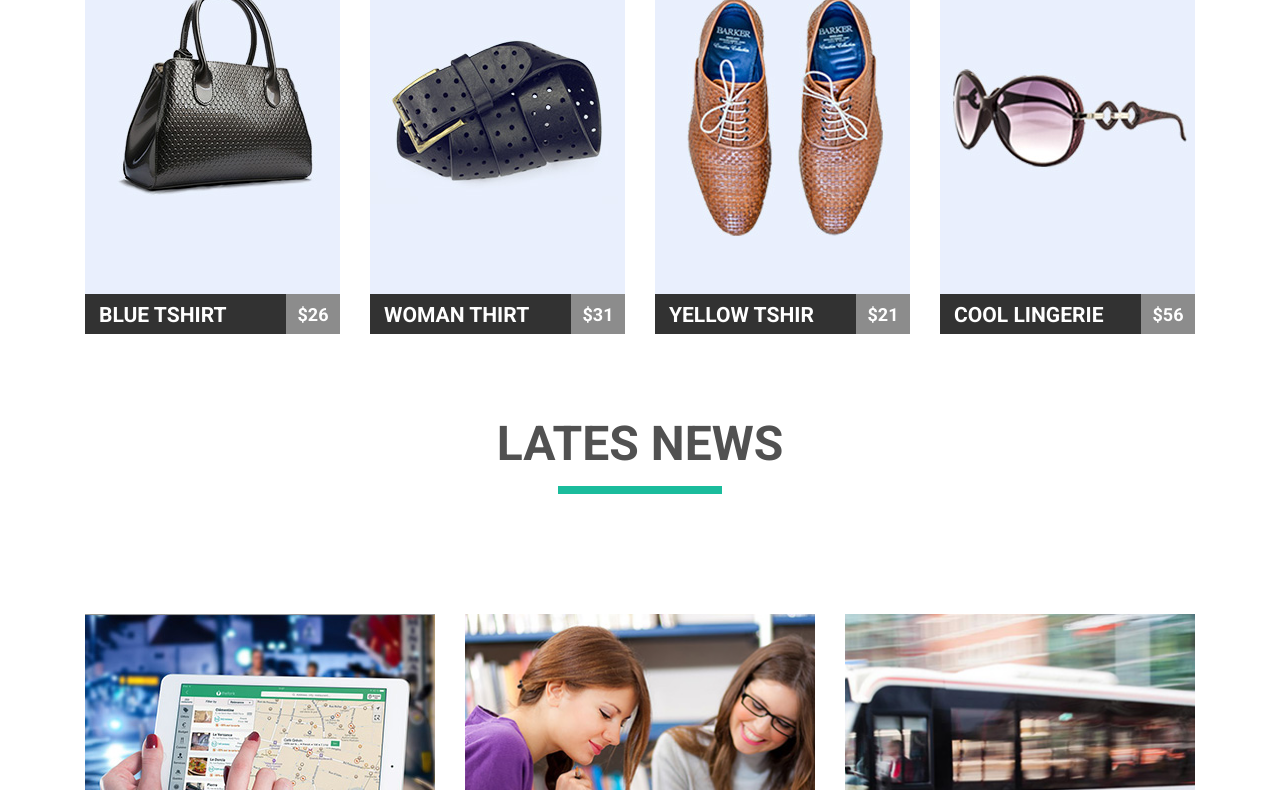
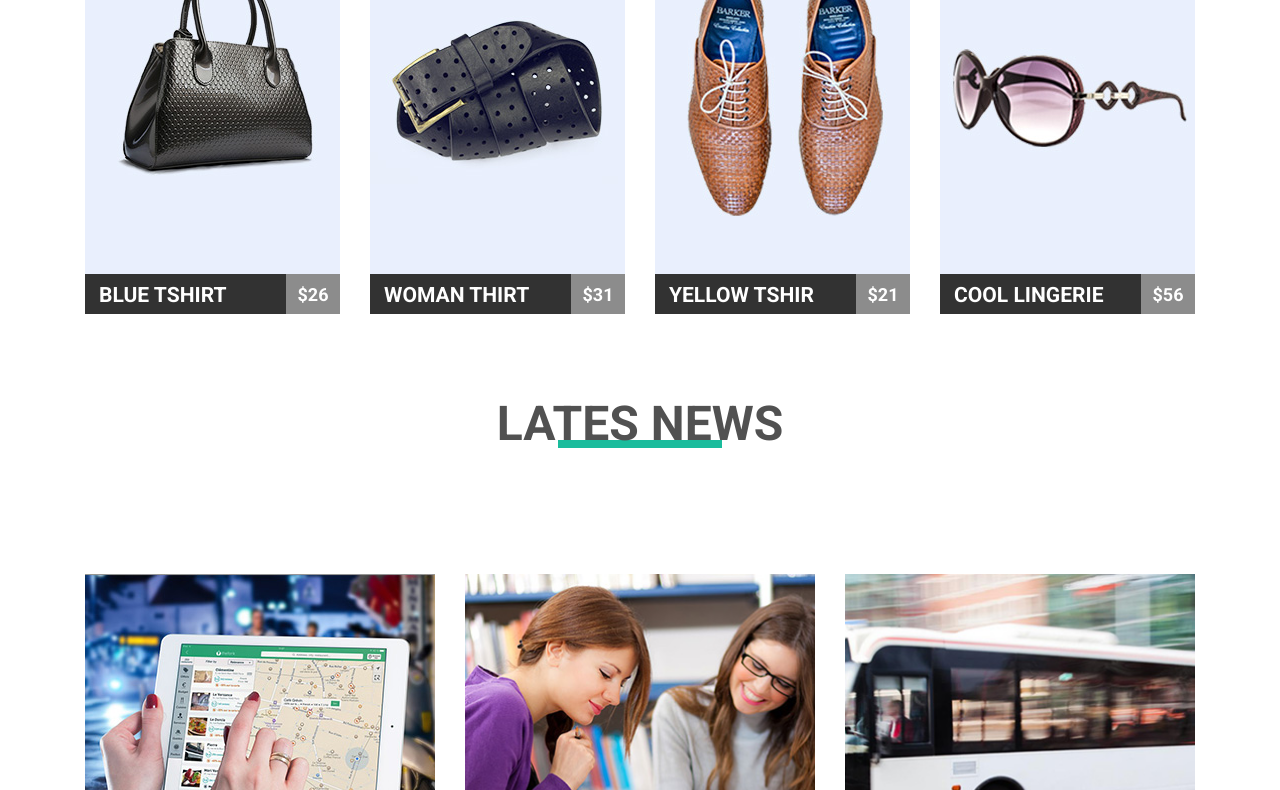
Before and after one commit to BabiyDmitriy/Homework04, a plain HTML site: page index.html in a window 1280 px wide. Shown: the part 814-1604 px from the top of the page. Drawn offline with nearby package versions, Linux system fonts and the light colour scheme.

Commit message:
Homework04

```diff
--- a/css/style.css
+++ b/css/style.css
@@ -85,7 +85,8 @@ a {
 
 .section-title {
     margin:0;
-    margin-bottom: 120px;
+    padding: 0px;
+    margin-bottom: 126px;
     font-size: 48px;
     line-height: 32px;
     color: #515151;
@@ -96,7 +97,7 @@ a {
 
 .section-title::after {
     display: block;
-    margin: 26px auto;
+    margin: 0px auto;
     width: 164px;
     height: 8px;
     content: " ";
```
